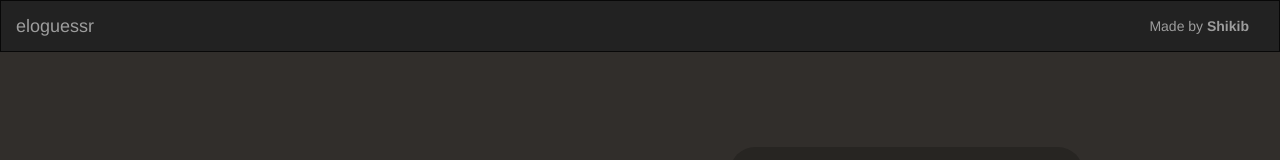
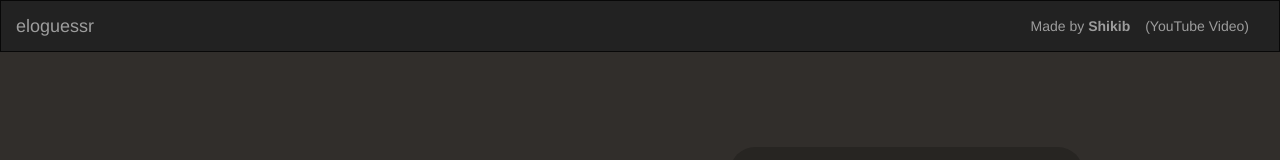
Before and after one commit to Shikib/eloguessr, a plain HTML site: page index.html in a window 1280 px wide. Shown: the top 160 px of the page. Drawn offline with nearby package versions, Linux system fonts and the light colour scheme; no server answers.

Commit message:
added video link

```diff
--- a/index.html
+++ b/index.html
@@ -192,7 +192,7 @@
       <a class="navbar-brand" href="#">eloguessr</a>
     </div>
     <div class="righthead navbar-header">
-      <a class="promo navbar-brand" href="https://twitter.com/shikibmehri">Made by <strong>Shikib</strong></a>
+	    <a class="promo navbar-brand" href="https://twitter.com/shikibmehri">Made by <strong>Shikib</strong></a> <a class="promo navbar-brand" href="https://www.youtube.com/watch?v=-BtNNlo-5vQ">(YouTube Video) </a>
     </div>
   </div>
 </nav>
```
